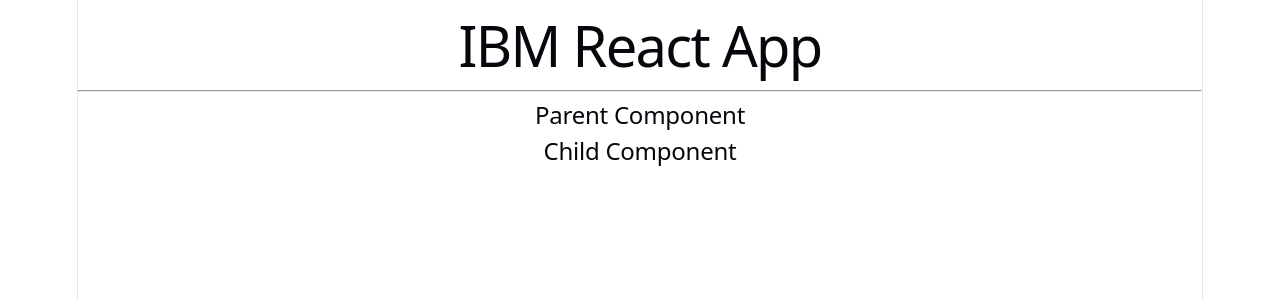
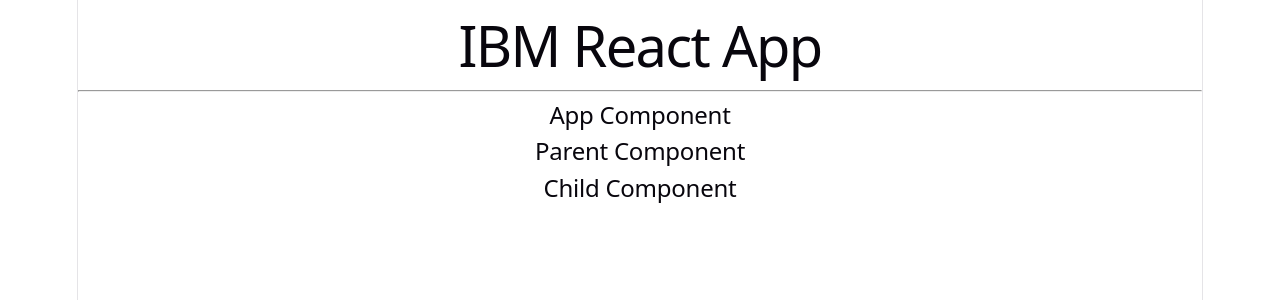
Before and after one commit to dyesmuk/ibm-react-app, a React (Vite) app: page / in a window 1280 px wide. Shown: the top 300 px of the page. Built offline with nearby package versions, Linux system fonts and the light colour scheme.

Commit message:
props in react

```diff
--- a/src/App.tsx
+++ b/src/App.tsx
@@ -9,6 +9,7 @@
       <h1>IBM React App</h1>
       <hr />
       <>
+        <h2>App Component</h2>
         <Parent />
       </>
     </ div>
```
Also changed, not shown: src/Child.tsx (line endings or trailing spaces).
